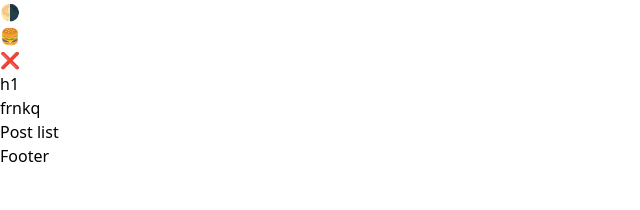
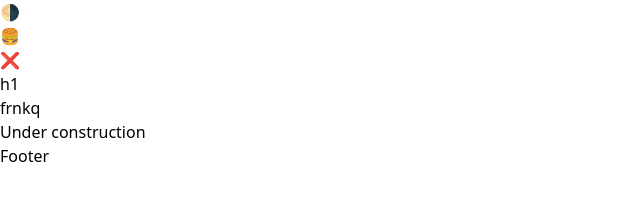
Before and after one commit to frnkq/francocanevali.com, a Next.js app: page /blog in a window 1280 px wide. Shown: the top 210 px of the page, without its empty margins (0-640 px from the left). Built offline with nearby package versions, Linux system fonts and the light colour scheme.

Commit message:
blog under construction

```diff
--- a/pages/blog/index.js
+++ b/pages/blog/index.js
@@ -38,7 +38,8 @@ export default class Blog extends Component {
             <Header isDarkMode={this.state.isDarkMode} />
           </header>
           <main className="h-full">
-            <PostList />
+              {/* <PostList /> */}
+              <p className="text-center">Under construction</p>
           </main>
           <footer>
             <h1> Footer </h1>
```
